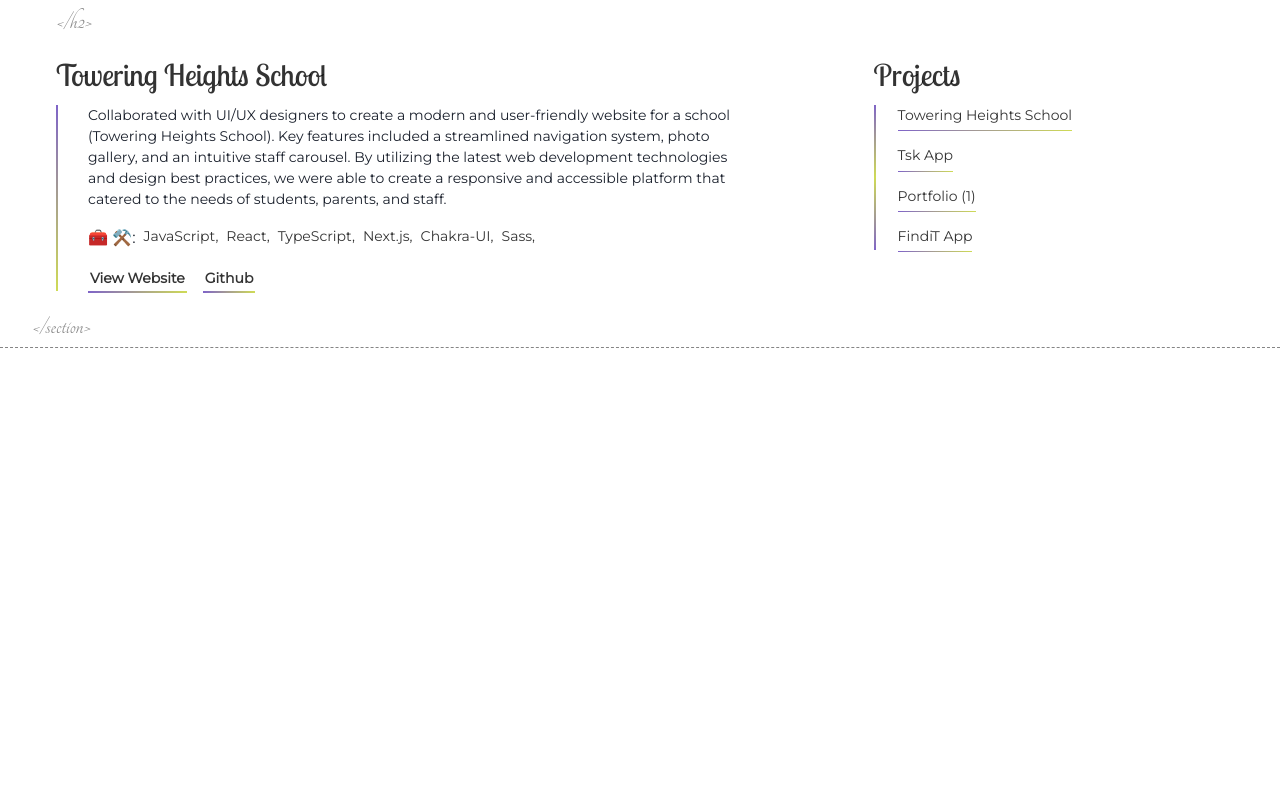
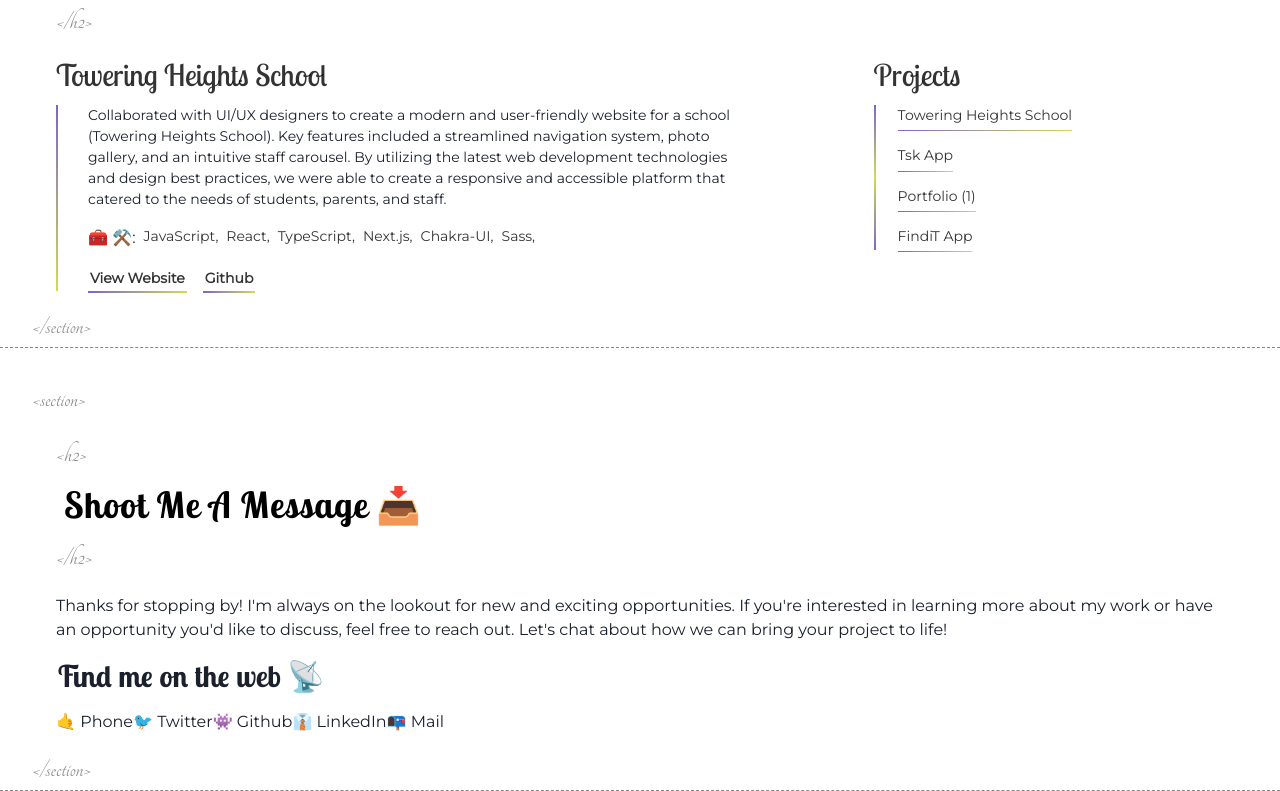
Before and after one commit to Meekunn/meekunn.github.io, a Next.js app: page / in a window 1280 px wide. Shown: the part 1697-2488 px from the top of the page. Before the commit the page ends 2045 px from the top, so only its background shows below. Built offline with nearby package versions, Linux system fonts and the light colour scheme; a web font is replaced by a local one.

Commit message:
Fix Type Error

```diff
--- /dev/null
+++ b/components/Contact/index.tsx
@@ -0,0 +1,124 @@
+import { Box, useColorModeValue, Flex, Text, Heading, Link } from "@chakra-ui/react";
+import { Tangerine } from "@next/font/google";
+import NextLink from "next/link";
+import { sectionHeadingDark, sectionHeadingLight } from "../style";
+
+const tangerine = Tangerine({ weight: "400", subsets: ["latin"], preload: true });
+
+const Contact = () => {
+	const bgColor = useColorModeValue("white", "black");
+
+	return (
+		<Box
+			id="contact"
+			bg={bgColor}
+			px={8}
+			pt={{ base: 8, sm: 4, md: 8 }}
+			position="relative"
+			borderBottom={"1px"}
+			borderStyle="dashed"
+			borderColor={useColorModeValue("blackAlpha.600", "whiteAlpha.400")}
+		>
+			<Text
+				className={tangerine.className}
+				color={useColorModeValue("blackAlpha.600", "whiteAlpha.400")}
+				fontSize={{ base: "lg", sm: "xl", md: "2xl", lg: "1.65rem" }}
+			>
+				&lt;section&gt;
+			</Text>
+			<Flex direction={"column"} px={{ base: 4, lg: 6 }} py={4} gap={4}>
+				<Flex direction={"column"} w={"100%"} gap={2}>
+					<Text
+						className={tangerine.className}
+						color={useColorModeValue("blackAlpha.600", "whiteAlpha.400")}
+						fontSize={{ base: "lg", sm: "xl", md: "2xl", lg: "1.65rem" }}
+					>
+						&lt;h2&gt;
+					</Text>
+					<Heading
+						as="h2"
+						pl={2}
+						mb={1}
+						sx={useColorModeValue(sectionHeadingLight, sectionHeadingDark)}
+					>
+						<span>Shoot Me A Message</span> 📥
+					</Heading>
+					<Text
+						className={tangerine.className}
+						fontSize={{ base: "lg", sm: "xl", md: "2xl", lg: "1.65rem" }}
+						color={useColorModeValue("blackAlpha.600", "whiteAlpha.400")}
+					>
+						&lt;&#47;h2&gt;
+					</Text>
+				</Flex>
+				<Flex w={"100%"} direction={"column"} gap={4}>
+					<Text>
+						Thanks for stopping by! I&apos;m always on the lookout for new and exciting
+						opportunities. If you&apos;re interested in learning more about my work or have an
+						opportunity you&apos;d like to discuss, feel free to reach out. Let&apos;s chat about
+						how we can bring your project to life!
+					</Text>
+					<Heading as="h3" fontSize={"3xl"}>
+						Find me on the web 📡
+					</Heading>
+					<Flex>
+						<Link
+							as={NextLink}
+							href="tel:+234906487285"
+							textDecoration={"none !important"}
+							className="contact-link"
+							position={"relative"}
+						>
+							🤙 Phone
+						</Link>
+						<Link
+							as={NextLink}
+							href="https://twitter.com/Reactjs_babe"
+							textDecoration={"none !important"}
+							className="contact-link"
+							position={"relative"}
+						>
+							🐦 Twitter
+						</Link>
+						<Link
+							as={NextLink}
+							href="https://github.com/Meekunn/"
+							textDecoration={"none !important"}
+							className="contact-link"
+							position={"relative"}
+						>
+							👾 Github
+						</Link>
+						<Link
+							as={NextLink}
+							href="https://www.linkedin.com/in/adedamola-orofin/"
+							textDecoration={"none !important"}
+							className="contact-link"
+							position={"relative"}
+						>
+							👔 LinkedIn
+						</Link>
+						<Link
+							as={NextLink}
+							href="mailto:orofinadedamola@gmail.com"
+							textDecoration={"none !important"}
+							className="contact-link"
+							position={"relative"}
+						>
+							📭 Mail
+						</Link>
+					</Flex>
+				</Flex>
+			</Flex>
+			<Text
+				variant="htmlTags"
+				fontSize={{ base: "lg", sm: "xl", md: "2xl", lg: "1.65rem" }}
+				color={useColorModeValue("blackAlpha.600", "whiteAlpha.400")}
+			>
+				&lt;&#47;section&gt;
+			</Text>
+		</Box>
+	);
+};
+
+export default Contact;
--- a/components/Projects/index.tsx
+++ b/components/Projects/index.tsx
@@ -50,7 +50,7 @@
 						mb={1}
 						sx={useColorModeValue(sectionHeadingLight, sectionHeadingDark)}
 					>
-						<span>My creative endeavors</span> 🎨
+						<span>My Creative Endeavors</span> 🎨
 					</Heading>
 					<Text
 						className={tangerine.className}
--- a/components/index.tsx
+++ b/components/index.tsx
@@ -3,6 +3,7 @@
 import HomeSection from "../components/Home";
 import About from "../components/About";
 import Projects from "./Projects";
+import Contact from "./Contact";
 
 const PortfolioPage = () => {
 	return (
@@ -11,6 +12,7 @@
 			<HomeSection />
 			<About />
 			<Projects />
+			<Contact />
 		</Box>
 	);
 };
--- a/pages/_document.tsx
+++ b/pages/_document.tsx
@@ -4,7 +4,7 @@
 
 export default function Document() {
 	return (
-		<Html lang="en">
+		<Html lang="en" style={{ scrollBehavior: "smooth" }}>
 			<Head />
 			<body>
 				<ColorModeScript initialColorMode={theme.color_mode.initialColorMode} />
--- a/styles/style.scss
+++ b/styles/style.scss
@@ -279,9 +279,7 @@
 	left: 0;
 	height: 100%;
 }
-// .project-details::before:nth-child(1) {
-// 	background: linear-gradient(0deg, #cfdb56 0%, #7f64c8 100%);
-// }
+
 .project-list::before {
 	content: " ";
 	width: 2px;
@@ -291,28 +289,6 @@
 	left: 0;
 	height: 100%;
 }
-// .project-link-dark {
-// 	font-weight: 700;
-// 	transition: all 0.25s ease-out;
-// 	position: relative;
-// }
-
-// .project-link-dark:hover {
-// 	font-weight: 800;
-// }
-
-// .project-link-dark::after {
-// 	content: "";
-// 	position: absolute;
-// 	width: 100%;
-// 	transform: scaleX(0);
-// 	height: 2px;
-// 	bottom: 0;
-// 	left: 0;
-// 	background-color: #1a202c;
-// 	transform-origin: bottom right;
-// 	transition: all 0.25s ease-out;
-// }
 
 .project-name:hover {
 	font-weight: 500;
@@ -339,6 +315,77 @@
 .project-name:hover::before,
 .project-link:hover::before {
 	background: linear-gradient(270deg, #7f64c8 0%, #cfdb56 100%);
+}
+
+.contact-link:nth-child(1):hover::before {
+	content: "";
+	height: 2px;
+	width: 100%;
+	background: linear-gradient(135deg, #cfdb56 0%, #5856db 50%, #cfdb56 100%);
+	opacity: 1;
+	transition: all 0.3s ease-in-out;
+	display: inline-block;
+	position: absolute;
+	bottom: -2px;
+	left: 0;
+	right: 0;
+	transition: 0.2s all linear;
+}
+.contact-link:nth-child(2):hover::before {
+	content: "";
+	height: 2px;
+	width: 100%;
+	background: linear-gradient(135deg, #64b1c8 0%, #a20cb6 50%, #64b1c8 100%);
+	opacity: 1;
+	transition: all 0.3s ease-in-out;
+	display: inline-block;
+	position: absolute;
+	bottom: -2px;
+	left: 0;
+	right: 0;
+	transition: 0.2s all linear;
+}
+.contact-link:nth-child(3):hover::before {
+	content: "";
+	height: 2px;
+	width: 100%;
+	background: linear-gradient(135deg, #dbeb53 0%, #c785cf 50%, #dbeb53 100%);
+	opacity: 1;
+	transition: all 0.3s ease-in-out;
+	display: inline-block;
+	position: absolute;
+	bottom: -2px;
+	left: 0;
+	right: 0;
+	transition: 0.2s all linear;
+}
+.contact-link:nth-child(4):hover::before {
+	content: "";
+	height: 2px;
+	width: 100%;
+	background: linear-gradient(135deg, #c1c864 0%, #e62ea8 50%, #c1c864 100%);
+	opacity: 1;
+	transition: all 0.3s ease-in-out;
+	display: inline-block;
+	position: absolute;
+	bottom: -2px;
+	left: 0;
+	right: 0;
+	transition: 0.2s all linear;
+}
+.contact-link:nth-child(5):hover::before {
+	content: "";
+	height: 2px;
+	width: 100%;
+	background: linear-gradient(135deg, #6b22cc 0%, #e4e70f 50%, #6b22cc 100%);
+	opacity: 1;
+	transition: all 0.3s ease-in-out;
+	display: inline-block;
+	position: absolute;
+	bottom: -2px;
+	left: 0;
+	right: 0;
+	transition: 0.2s all linear;
 }
 
 @keyframes topBubbles {
```
Also changed, not shown: components/TagCloud/index.jsx (renamed from components/TagCloud/index.tsx).
